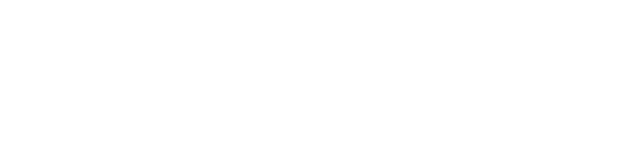
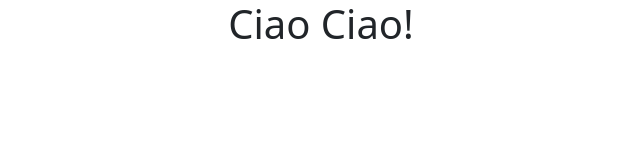
Before and after one commit to MichelaRicci/vue-hello, a plain HTML site: page index.html in a window 1280 px wide. Shown: the whole page, without its empty margins (319-959 px from the left). Drawn offline with nearby package versions, Linux system fonts and the light colour scheme.

Commit message:
greeting added

```diff
--- a/index.html
+++ b/index.html
@@ -22,5 +22,13 @@
 </head>
 <body>
 
+    <main id="root">
+        <section class="container">
+          <div class="text-center">
+             <h1>{{ text }}</h1>
+          </div>
+        </section>
+    </main>
+
 </body>
 </html>
--- a/js/script.js
+++ b/js/script.js
@@ -1 +1,12 @@
 console.log('Vue Ok', Vue);
+
+const app  = Vue.createApp({
+  data() {
+    return {
+      text: 'Ciao Ciao!',
+
+    }
+  },
+});
+
+app.mount('#root')
```
